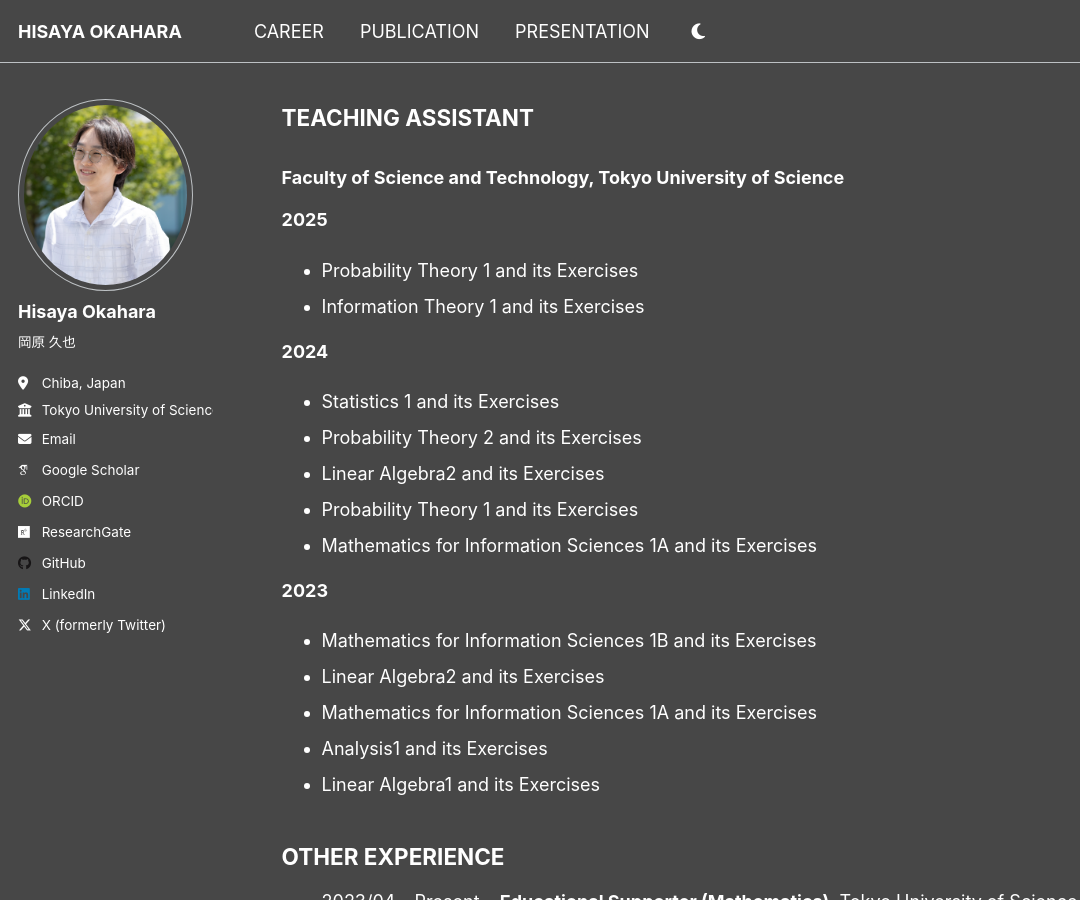
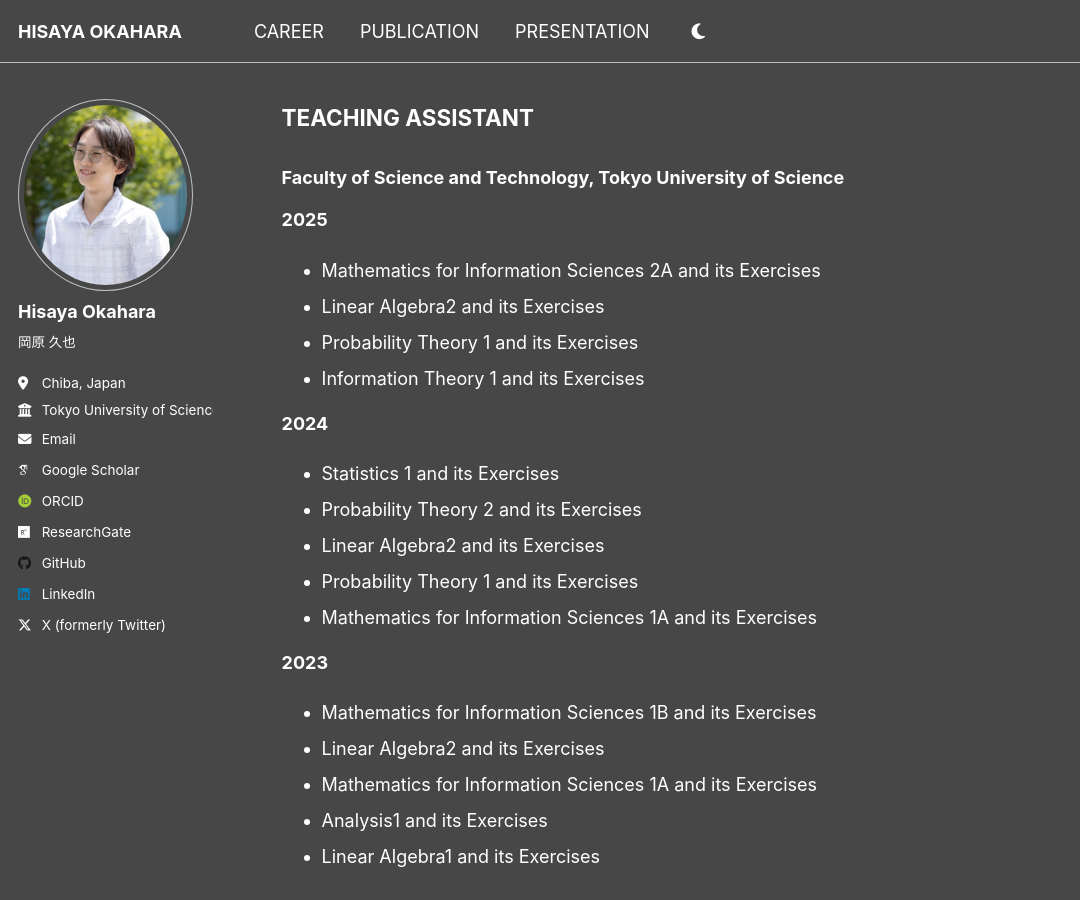
Before and after one commit to h-okahara/h-okahara.github.io, a Jekyll site: the page built from _pages/career.md, in a window 1280 px wide and 900 px high, scrolled down 569 px. Shown: the whole window, without its empty margins (0-1080 px from the left). Built offline with Jekyll 4.4.1, drawn with Linux system fonts in a browser that asks for light colours; some web fonts are replaced.

Commit message:
Update career.md

```diff
--- a/_pages/career.md
+++ b/_pages/career.md
@@ -30,6 +30,8 @@ author_profile: true
 
 ### Faculty of Science and Technology, Tokyo University of Science
 **2025**
+- Mathematics for Information Sciences 2A and its Exercises
+- Linear Algebra2 and its Exercises
 - Probability Theory 1 and its Exercises
 - Information Theory 1 and its Exercises
 
```
